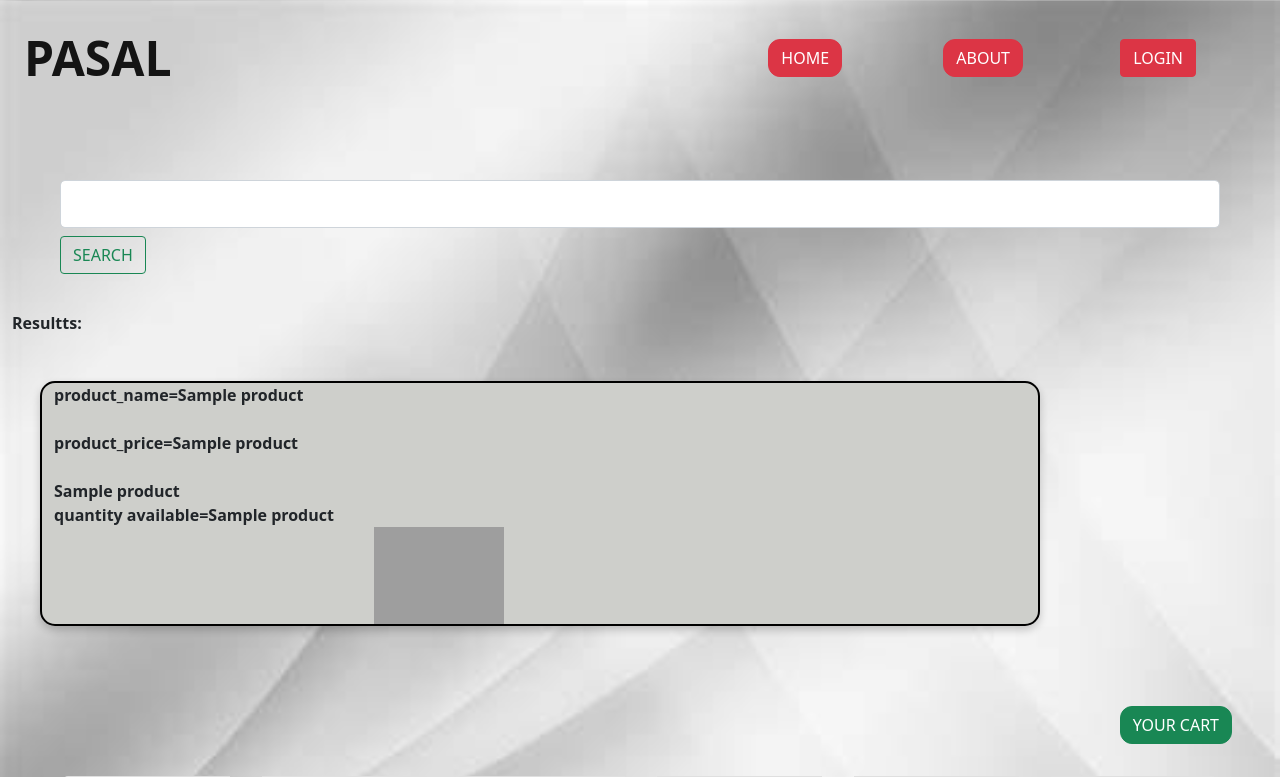
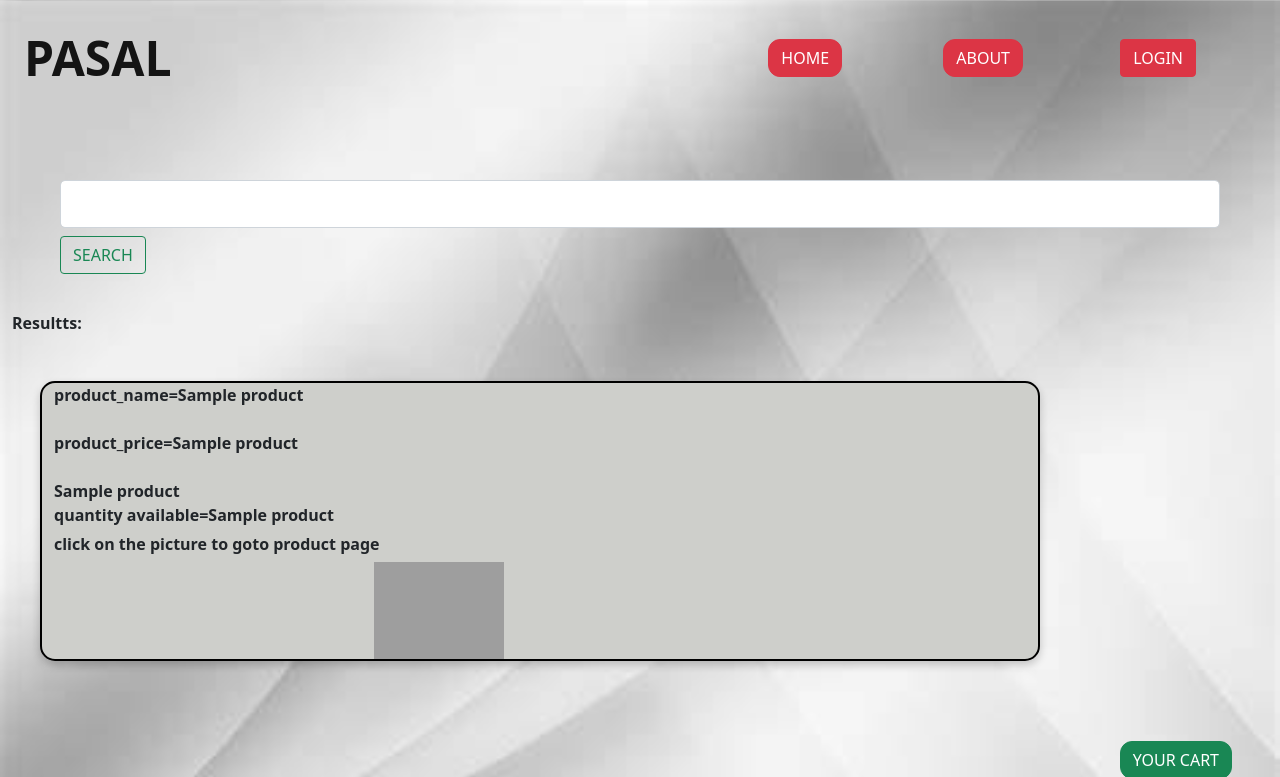
Before and after one commit to newuser-tech/hello_world, a Flask app: page / in a window 1280 px wide. Shown: the top 777 px of the page. Run offline with Flask 3, Linux system fonts and the light colour scheme; a database or web service that is not in the repository returns one stand-in record (values such as "Sample title"); some libraries are stand-ins or nearby versions; grey boxes are pictures that could not be loaded.

Commit message:
finished

```diff
--- a/templates/index.html
+++ b/templates/index.html
@@ -36,6 +36,7 @@
         <br>
         <li>{{ results[3] }}</li>
         <li>quantity available={{results[5]}}</li>
+        <h5 class="my-2">click on the picture to goto product page</h5>
         <a href="{{url_for('productinfo',var=results[0])}}">
           <li class="mx-80 "> <img src="{{ url_for('static' , filename=results[4])}}" width="130px" height="130px"> </li>
         </a>
```
Also changed, not shown: 1 other file.
